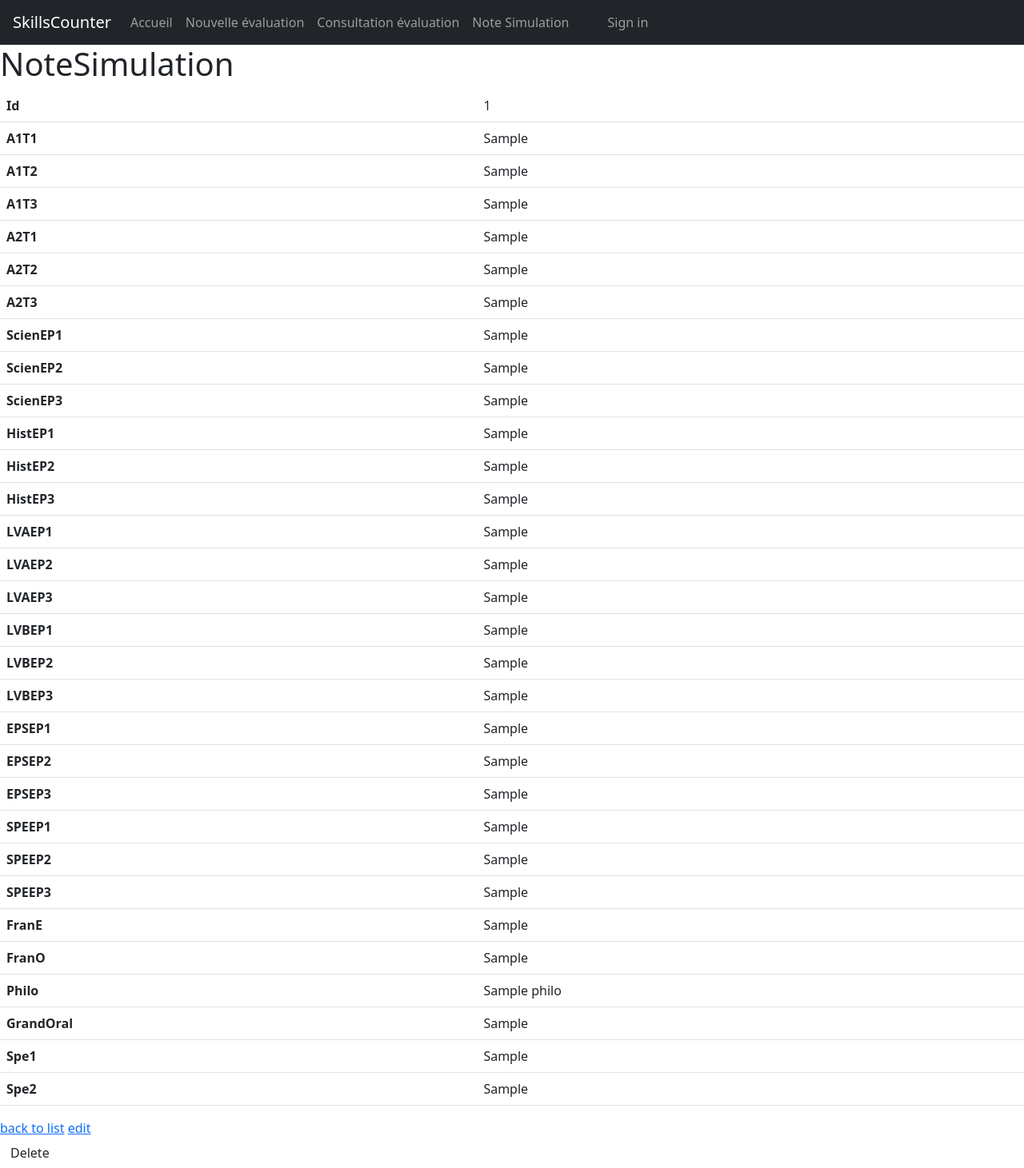
After one commit to ndlaprovidence/skillscounter, a Symfony app: template templates/note_simulation/show.html.twig in a window 1280 px wide. The commit adds this page. Shown: the whole page at 80% size. Run offline with Twig, Linux system fonts and the light colour scheme; the template is opened without the code that fills it: most values are stand-ins (such as "Sample title", 1, 10 or a date in 2020); some libraries are stand-ins or nearby versions.

Commit message:
2eme commit

```diff
--- a/templates/base.html.twig
+++ b/templates/base.html.twig
@@ -23,6 +23,9 @@
                     </li>
                     <li class="nav-item">
                         <a class="nav-link" href="#">Consultation évaluation</a>
+                    </li>
+                    <li class="nav-item">
+                        <a class="nav-link" href="/noteSimulation">Note Simulation</a>
                     </li>
                     <ul class="nav-item">
                         {% if is_granted('ROLE_USER') %}
--- /dev/null
+++ b/templates/note_simulation/_delete_form.html.twig
@@ -0,0 +1,4 @@
+<form method="post" action="{{ path('note_simulation_delete', {'id': note_simulation.id}) }}" onsubmit="return confirm('Are you sure you want to delete this item?');">
+    <input type="hidden" name="_token" value="{{ csrf_token('delete' ~ note_simulation.id) }}">
+    <button class="btn">Delete</button>
+</form>
--- /dev/null
+++ b/templates/note_simulation/_form.html.twig
@@ -0,0 +1,4 @@
+{{ form_start(form) }}
+    {{ form_widget(form) }}
+    <button class="btn">{{ button_label|default('Save') }}</button>
+{{ form_end(form) }}
--- /dev/null
+++ b/templates/note_simulation/show.html.twig
@@ -0,0 +1,142 @@
+{% extends 'base.html.twig' %}
+
+{% block title %}NoteSimulation{% endblock %}
+
+{% block body %}
+    <h1>NoteSimulation</h1>
+
+    <table class="table">
+        <tbody>
+            <tr>
+                <th>Id</th>
+                <td>{{ note_simulation.id }}</td>
+            </tr>
+            <tr>
+                <th>A1T1</th>
+                <td>{{ note_simulation.A1T1 }}</td>
+            </tr>
+            <tr>
+                <th>A1T2</th>
+                <td>{{ note_simulation.A1T2 }}</td>
+            </tr>
+            <tr>
+                <th>A1T3</th>
+                <td>{{ note_simulation.A1T3 }}</td>
+            </tr>
+            <tr>
+                <th>A2T1</th>
+                <td>{{ note_simulation.A2T1 }}</td>
+            </tr>
+            <tr>
+                <th>A2T2</th>
+                <td>{{ note_simulation.A2T2 }}</td>
+            </tr>
+            <tr>
+                <th>A2T3</th>
+                <td>{{ note_simulation.A2T3 }}</td>
+            </tr>
+            <tr>
+                <th>ScienEP1</th>
+                <td>{{ note_simulation.ScienEP1 }}</td>
+            </tr>
+            <tr>
+                <th>ScienEP2</th>
+                <td>{{ note_simulation.ScienEP2 }}</td>
+            </tr>
+            <tr>
+                <th>ScienEP3</th>
+                <td>{{ note_simulation.ScienEP3 }}</td>
+            </tr>
+            <tr>
+                <th>HistEP1</th>
+                <td>{{ note_simulation.HistEP1 }}</td>
+            </tr>
+            <tr>
+                <th>HistEP2</th>
+                <td>{{ note_simulation.HistEP2 }}</td>
+            </tr>
+            <tr>
+                <th>HistEP3</th>
+                <td>{{ note_simulation.HistEP3 }}</td>
+            </tr>
+            <tr>
+                <th>LVAEP1</th>
+                <td>{{ note_simulation.LVAEP1 }}</td>
+            </tr>
+            <tr>
+                <th>LVAEP2</th>
+                <td>{{ note_simulation.LVAEP2 }}</td>
+            </tr>
+            <tr>
+                <th>LVAEP3</th>
+                <td>{{ note_simulation.LVAEP3 }}</td>
+            </tr>
+            <tr>
+                <th>LVBEP1</th>
+                <td>{{ note_simulation.LVBEP1 }}</td>
+            </tr>
+            <tr>
+                <th>LVBEP2</th>
+                <td>{{ note_simulation.LVBEP2 }}</td>
+            </tr>
+            <tr>
+                <th>LVBEP3</th>
+                <td>{{ note_simulation.LVBEP3 }}</td>
+            </tr>
+            <tr>
+                <th>EPSEP1</th>
+                <td>{{ note_simulation.EPSEP1 }}</td>
+            </tr>
+            <tr>
+                <th>EPSEP2</th>
+                <td>{{ note_simulation.EPSEP2 }}</td>
+            </tr>
+            <tr>
+                <th>EPSEP3</th>
+                <td>{{ note_simulation.EPSEP3 }}</td>
+            </tr>
+            <tr>
+                <th>SPEEP1</th>
+                <td>{{ note_simulation.SPEEP1 }}</td>
+            </tr>
+            <tr>
+                <th>SPEEP2</th>
+                <td>{{ note_simulation.SPEEP2 }}</td>
+            </tr>
+            <tr>
+                <th>SPEEP3</th>
+                <td>{{ note_simulation.SPEEP3 }}</td>
+            </tr>
+            <tr>
+                <th>FranE</th>
+                <td>{{ note_simulation.FranE }}</td>
+            </tr>
+            <tr>
+                <th>FranO</th>
+                <td>{{ note_simulation.FranO }}</td>
+            </tr>
+            <tr>
+                <th>Philo</th>
+                <td>{{ note_simulation.Philo }}</td>
+            </tr>
+            <tr>
+                <th>GrandOral</th>
+                <td>{{ note_simulation.GrandOral }}</td>
+            </tr>
+            <tr>
+                <th>Spe1</th>
+                <td>{{ note_simulation.Spe1 }}</td>
+            </tr>
+            <tr>
+                <th>Spe2</th>
+                <td>{{ note_simulation.Spe2 }}</td>
+            </tr>
+        </tbody>
+    </table>
+
+    <a href="{{ path('note_simulation_index') }}">back to list</a>
+
+    <a href="{{ path('note_simulation_edit', {'id': note_simulation.id}) }}">edit</a>
+
+    {{ include('note_simulation/_delete_form.html.twig') }}
+{% endblock %}
```
Also changed, not shown: src/Controller/NoteSimulationController.php (added, +94 -0 lines), src/Form/NoteSimulationType.php (added, +54 -0 lines), templates/note_simulation/edit.html.twig (added, +13 -0 lines), templates/note_simulation/index.html.twig (added, +93 -0 lines), templates/note_simulation/new.html.twig (added, +11 -0 lines).
